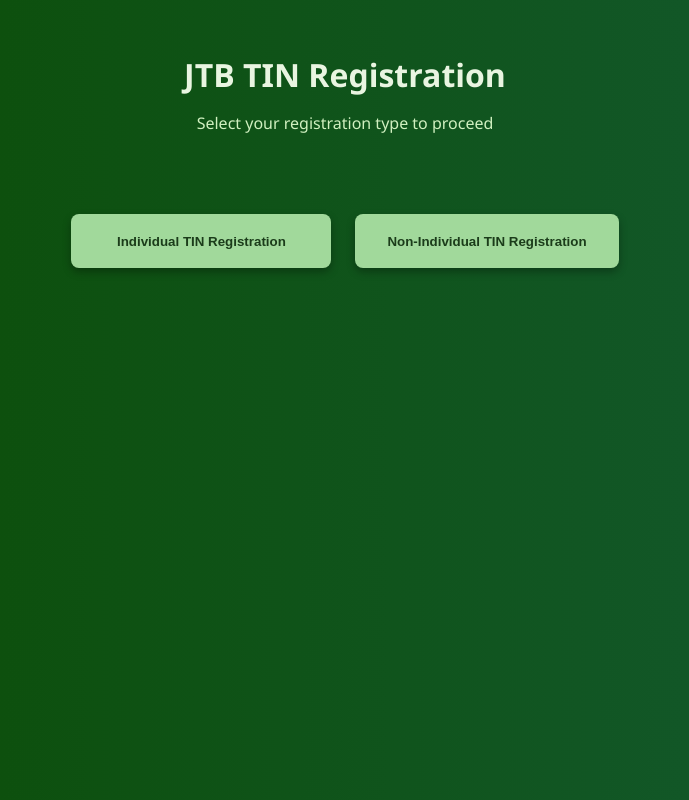
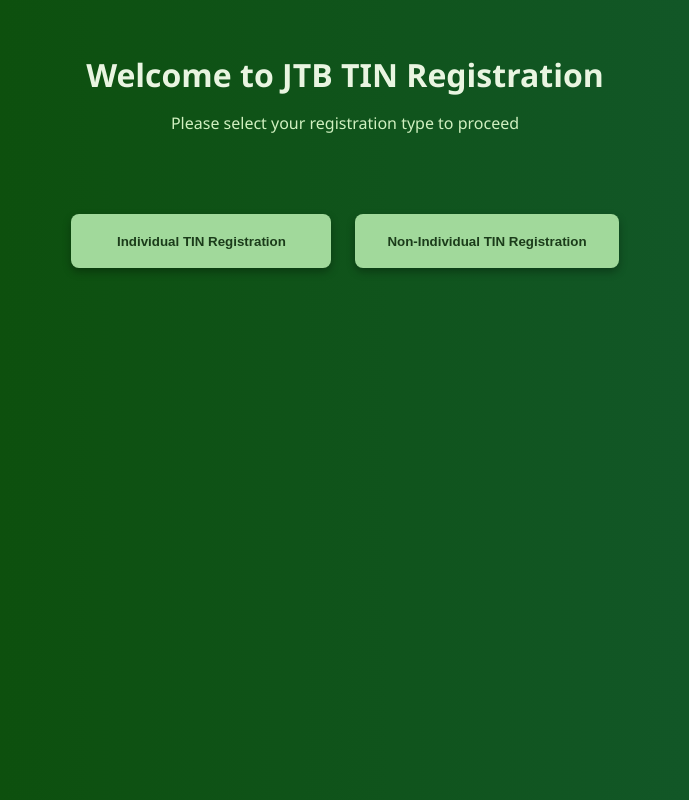
Before and after one commit to 5kgraphics/Jtb_tin_form, a plain HTML site: page index.html in a window 1280 px wide. Shown: the whole page, without its empty margins (295-984 px from the left). Drawn offline with Linux system fonts and the light colour scheme.

Commit message:
index.html

```diff
--- a/index.html
+++ b/index.html
@@ -3,7 +3,7 @@
 <head>
   <meta charset="UTF-8" />
   <meta name="viewport" content="width=device-width, initial-scale=1.0"/>
-  <title>JTB TIN Registration</title>
+  <title>welcome to JTB TIN registeration</title>
   <style>
     body {
       margin: 0;
@@ -62,8 +62,8 @@
 </head>
 <body>
   <header>
-    <h1>JTB TIN Registration</h1>
-    <p>Select your registration type to proceed</p>
+    <h1>Welcome to JTB TIN Registration</h1>
+    <p>Please select your registration type to proceed</p>
   </header>
 
   <div class="button-container">
```
